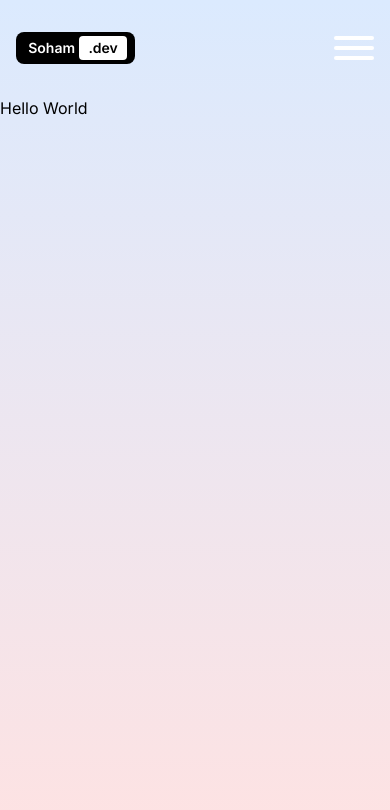
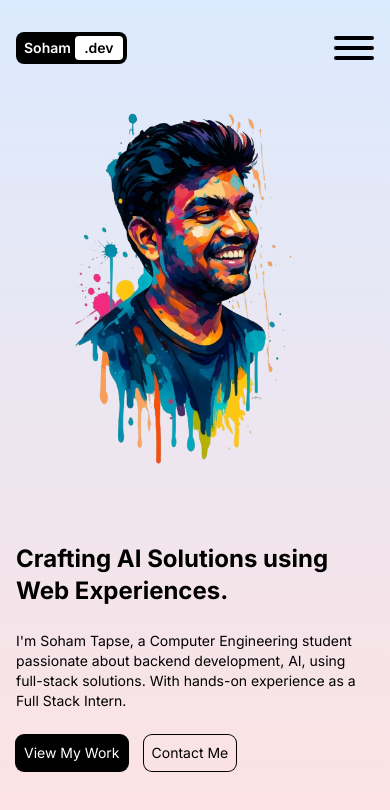
Before and after one commit to sohamtapse/sohamtapse-Portfolio, a Next.js app: page / in a window 390 px wide. Shown: the top 810 px of the page. Built offline with nearby package versions, Linux system fonts and the light colour scheme.

Commit message:
herro section done

```diff
--- a/src/app/page.jsx
+++ b/src/app/page.jsx
@@ -1,5 +1,31 @@
+import Image from "next/image";
+
 const Homepage = () => {
-  return <div>Hello World</div>;
+  return (
+    <div className=" h-full flex flex-col lg:flex-row px-4 sm:px-8 md:px-12 lg:px-20 xl:px-48">
+      <div className="h-1/2 lg:h-full lg:w-1/2 relative ">
+        <Image src="/soham.png" alt="" fill className="object-contain" />
+      </div>
+      <div className="h-1/2 lg:h-full lg:w-1/2 flex lg:gap-10 flex-col gap-6 items-center justify-center">
+        <h1 className="text-2xl md:text-6xl font-bold">
+          Crafting AI Solutions using Web Experiences.
+        </h1>
+        <p className="text-sm md:text-2xl">
+          I'm Soham Tapse, a Computer Engineering student passionate about
+          backend development, AI, using full-stack solutions. With hands-on
+          experience as a Full Stack Intern.
+        </p>
+        <div className="flex w-full gap-4 text-sm md:text-2xl">
+          <button className="p-2 lg:p-4 rounded-lg ring-1 ring-black bg-black text-white">
+            View My Work
+          </button>
+          <button className="p-2 lg:p-4 rounded-lg ring-1 ring-black">
+            Contact Me
+          </button>
+        </div>
+      </div>
+    </div>
+  );
 };
 
 export default Homepage;
--- a/src/components/navbar.jsx
+++ b/src/components/navbar.jsx
@@ -4,6 +4,7 @@ import React, { useState } from "react";
 import Link from "next/link";
 import Image from "next/image";
 import NavLink from "./navLink";
+import { motion, stagger } from "framer-motion";
 
 const links = [
   { url: "/", title: "Home" },
@@ -14,6 +15,58 @@ const links = [
 
 const Navbar = () => {
   const [open, setOpen] = useState(false);
+
+  const topVariants = {
+    closed: {
+      rotate: 0,
+    },
+    opened: {
+      rotate: 45,
+      backgroundColor: "rgb(255,255,255)",
+    },
+  };
+  const centerVariants = {
+    closed: {
+      opacity: 1,
+    },
+    opened: {
+      opacity: 0,
+    },
+  };
+  const bottomVariants = {
+    closed: {
+      rotate: 0,
+    },
+    opened: {
+      rotate: -45,
+      backgroundColor: "rgb(255,255,255)",
+    },
+  };
+
+  const listVariants = {
+    closed: {
+      x: "100vw",
+    },
+    opened: {
+      x: "0",
+      transition: {
+        when: "beforeChildren",
+        staggerChildren: 0.3,
+      },
+    },
+  };
+
+  const listItemVariants = {
+    closed: {
+      x: -10,
+      opacity: 0,
+    },
+    opened: {
+      x: 0,
+      opacity: 1,
+    },
+  };
+
   return (
     <div className="h-full flex items-center justify-between px-4 sm:px-8 md:px-12 lg:px-20 xl:px-48 text-lg">
       <div className=" hidden md:flex gap-4 w-1/3">
@@ -22,7 +75,7 @@ const Navbar = () => {
         ))}
       </div>
 
-      <div className="md:hidden lg:flex w-1/3 justify-center">
+      <div className="md:hidden lg:flex xl:w-1/3 xl:justify-center">
         <Link
           href="/"
           className="text-sm bg-black rounded-lg p-1 font-semibold flex items-center justify-center"
@@ -54,18 +107,35 @@ const Navbar = () => {
           className="w-10 h-6 flex flex-col justify-between z-50 relative "
           onClick={() => setOpen(!open)}
         >
-          <div className="w-10 h-1 bg-white rounded"></div>
-          <div className="w-10 h-1 bg-white rounded"></div>
-          <div className="w-10 h-1 bg-white rounded"></div>
+          <motion.div
+            variants={topVariants}
+            className="w-10 h-1 bg-black rounded origin-left"
+            animate={open ? "opened" : "closed"}
+          ></motion.div>
+          <motion.div
+            variants={centerVariants}
+            className="w-10 h-1 bg-black rounded"
+            animate={open ? "opened" : "closed"}
+          ></motion.div>
+          <motion.div
+            variants={bottomVariants}
+            className="w-10 h-1 bg-black rounded origin-left"
+            animate={open ? "opened" : "closed"}
+          ></motion.div>
         </button>
         {open && (
-          <div className="absolute top-0 left-0 w-screen h-screen bg-black text-white flex flex-col items-center justify-center gap-8 text-4xl">
+          <motion.div
+            variants={listVariants}
+            initial="closed"
+            animate="opened"
+            className="absolute top-0 left-0 w-screen h-screen bg-black text-white flex flex-col items-center justify-center gap-8 text-4xl z-40"
+          >
             {links.map((link) => (
-              <Link href={link.url} key={link.title}>
-                {link.title}
-              </Link>
+              <motion.div key={link.title} variants={listItemVariants}>
+                <Link href={link.url}>{link.title}</Link>
+              </motion.div>
             ))}
-          </div>
+          </motion.div>
         )}
       </div>
     </div>
```
Also changed, not shown: package.json (+6 -5 lines), public/soham.png (added), 1 other file (tests, documents, lock files or other folders).
